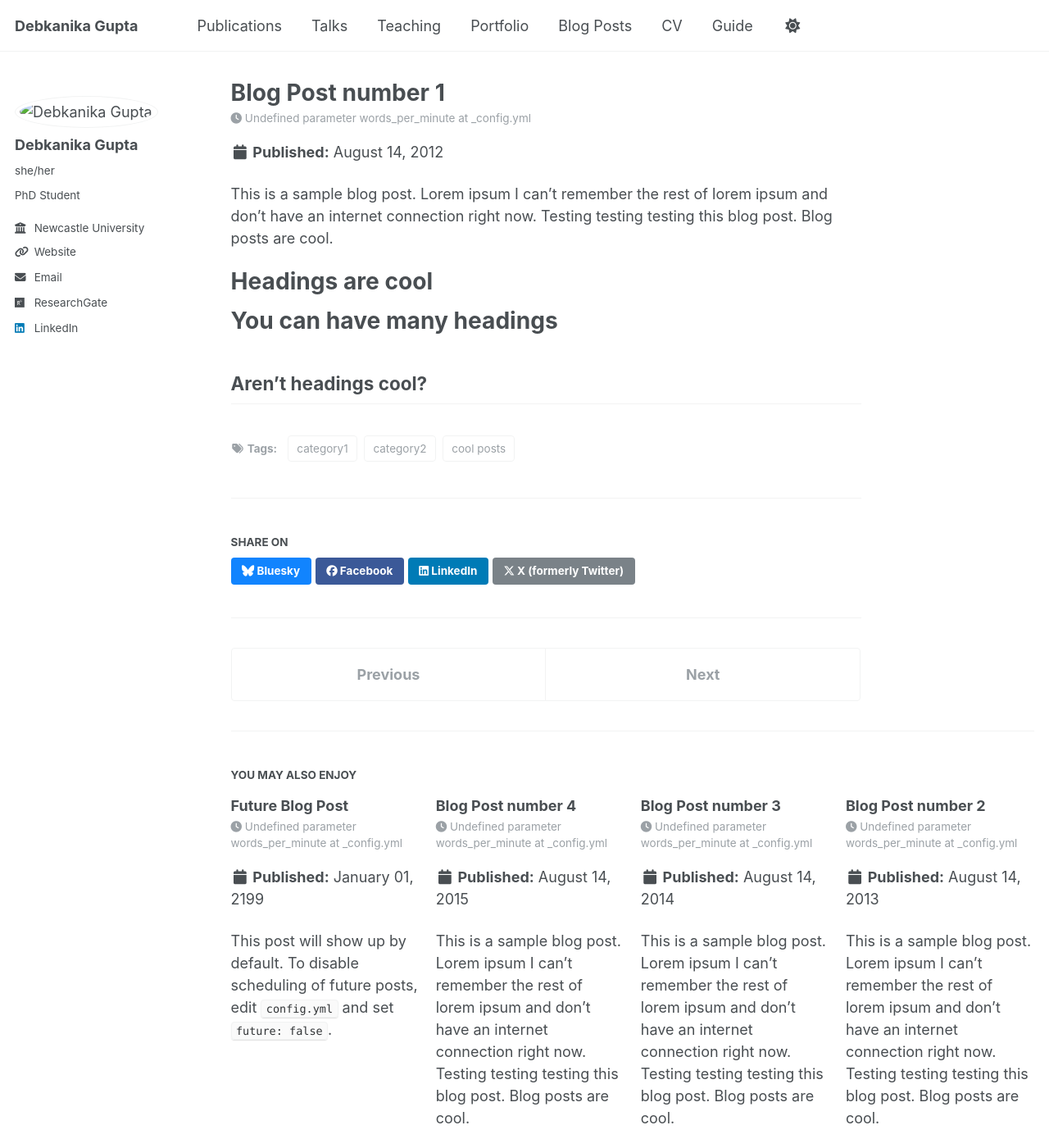
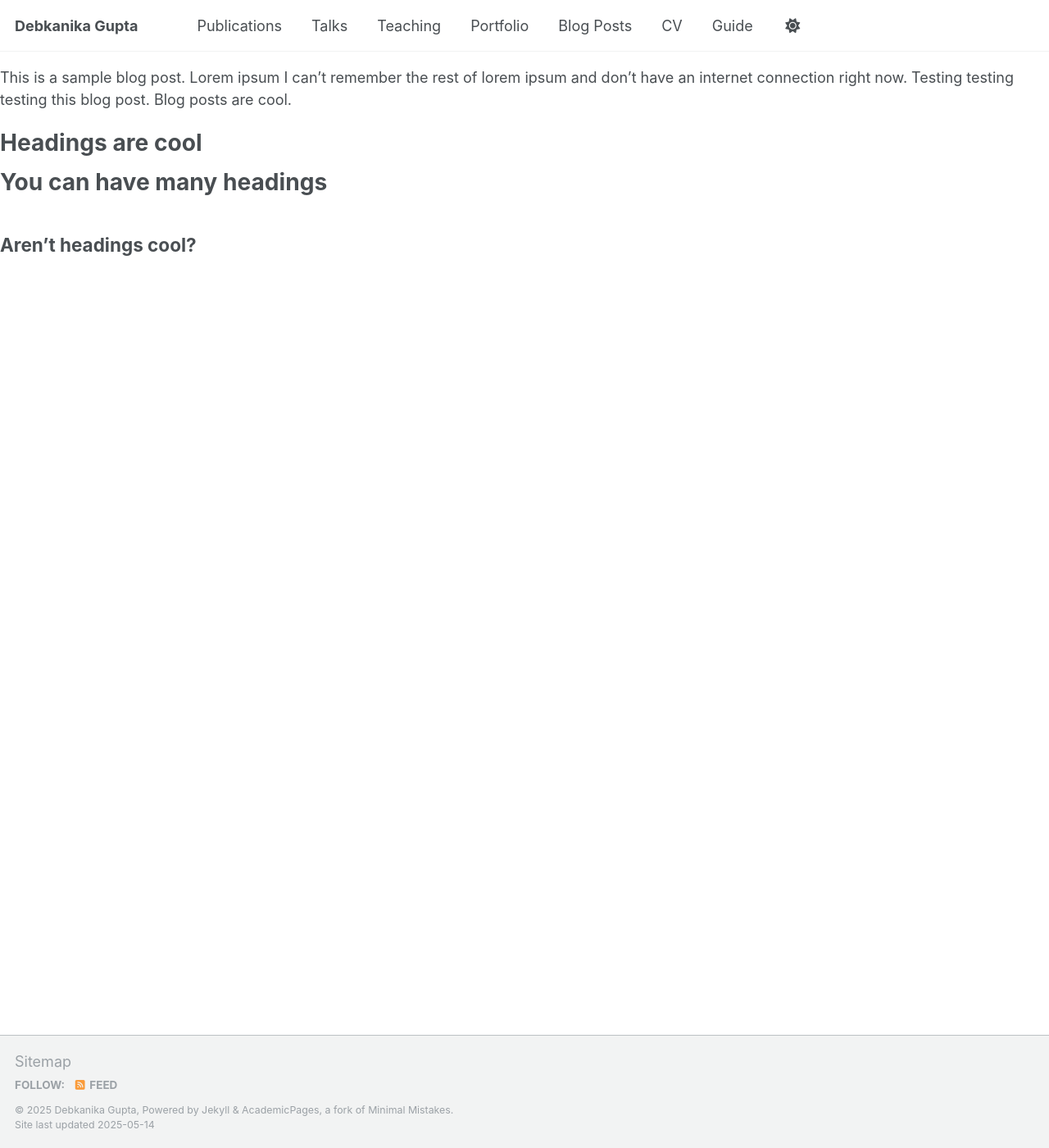
Before and after one commit to debkanikagupta/debkanikagupta.github.io, a Jekyll site: the page built from _posts/2012-08-14-blog-post-1.md, in a window 1280 px wide and 1400 px high. Shown: the whole window at 82% size. Built offline with Jekyll 4.4.1, drawn with Linux system fonts in a browser that asks for light colours; our own code applies the rules of GitHub Pages for plain Markdown files; part of the change alters nothing that is shown.

Commit message:
Update _config.yml

```diff
--- a/_config.yml
+++ b/_config.yml
@@ -74,168 +74,3 @@ author:
   xing             : # Username
   youtube          : # Username
   zhihu            : # Username
-
-
-# Reading Files
-include:
-  - .htaccess
-  - _pages
-  - files
-exclude:
-  - "*.sublime-project"
-  - "*.sublime-workspace"
-  - .asset-cache
-  - .bundle
-  - .github
-  - .jekyll-assets-cache
-  - .sass-cache
-  - assets/js/_main.js
-  - assets/js/plugins
-  - assets/js/vendor
-  - CHANGELOG
-  - Capfile
-  - config
-  - Dockerfile
-  - Gemfile
-  - Gruntfile.js
-  - gulpfile.js
-  - LICENSE
-  - local
-  - log
-  - node_modules
-  - package.json*
-  - Rakefile
-  - README
-  - tmp
-  - vendor
-keep_files:
-  - .git
-  - .svn
-encoding: "utf-8"
-markdown_ext: "markdown,mkdown,mkdn,mkd,md"
-
-
-# Conversion
-markdown: kramdown
-highlighter: rouge
-lsi: false
-excerpt_separator: "\n\n"
-incremental: false
-
-
-# Markdown Processing
-kramdown:
-  input: GFM
-  hard_wrap: false
-  auto_ids: true
-  footnote_nr: 1
-  entity_output: as_char
-  toc_levels: 1..6
-  smart_quotes: lsquo,rsquo,ldquo,rdquo
-  enable_coderay: false
-
-
-# These settings control the types of collections used by the template
-collections:
-  teaching:
-    output: true
-    permalink: /:collection/:path/
-  publications:
-    output: true
-    permalink: /:collection/:path/
-  portfolio:
-    output: true
-    permalink: /:collection/:path/
-  talks:
-    output: true
-    permalink: /:collection/:path/
-
-
-# These settings control how pages and collections are included in the site
-defaults:
-  # _posts
-  - scope:
-      path: ""
-      type: posts
-    values:
-      layout: single
-      author_profile: true
-      read_time: true
-      comments: true
-      share: true
-      related: true
-  # _pages
-  - scope:
-      path: ""
-      type: pages
-    values:
-      layout: single
-      author_profile: true
-
-# Sass/SCSS
-sass:
-  sass_dir: _sass
-  style: compressed # http://sass-lang.com/documentation/file.SASS_REFERENCE.html#output_style
-
-
-# Outputting
-permalink: /:categories/:title/
-# paginate: 5 # amount of posts to show
-# paginate_path: /page:num/
-timezone: Etc/UTC # http://en.wikipedia.org/wiki/List_of_tz_database_time_zones
-
-
-# Plugins
-plugins:
-  - jekyll-feed
-  - jekyll-gist
-  - jekyll-paginate
-  - jekyll-sitemap
-  - jekyll-redirect-from
-  - jemoji
-
-# Mimic GitHub Pages with --safe
-whitelist:
-  - jekyll-feed
-  - jekyll-gist
-  - jekyll-paginate
-  - jekyll-sitemap
-  - jekyll-redirect-from
-  - jemoji
-
-
-# Archives
-#  Type
-#  - GitHub Pages compatible archive pages built with Liquid ~> type: liquid (default)
-#  - Jekyll Archives plugin archive pages ~> type: jekyll-archives
-#  Path (examples)
-#  - Archive page should exist at path when using Liquid method or you can
-#    expect broken links (especially with breadcrumbs enabled)
-#  - <base_path>/tags/my-awesome-tag/index.html ~> path: /tags/
-#  - <base_path/categories/my-awesome-category/index.html ~> path: /categories/
-#  - <base_path/my-awesome-category/index.html ~> path: /
-category_archive:
-  type: liquid
-  path: /categories/
-tag_archive:
-  type: liquid
-  path: /tags/
-# https://github.com/jekyll/jekyll-archives
-# jekyll-archives:
-#   enabled:
-#     - categories
-#     - tags
-#   layouts:
-#     category: archive-taxonomy
-#     tag: archive-taxonomy
-#   permalinks:
-#     category: /categories/:name/
-#     tag: /tags/:name/
-
-
-# HTML Compression
-# - http://jch.penibelst.de/
-compress_html:
-  clippings: all
-  ignore:
-    envs: development
```
